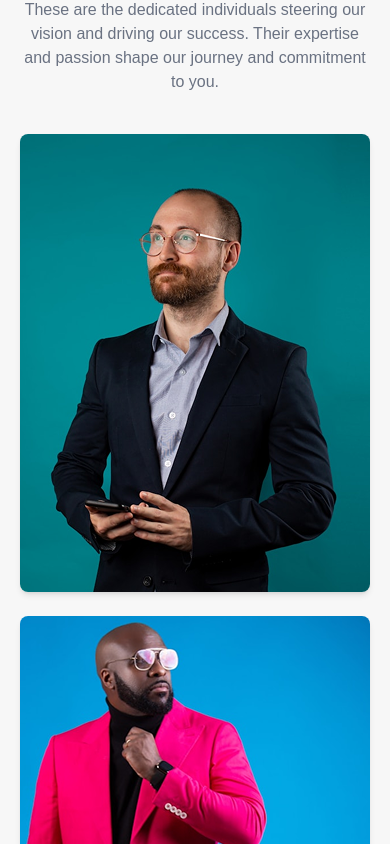
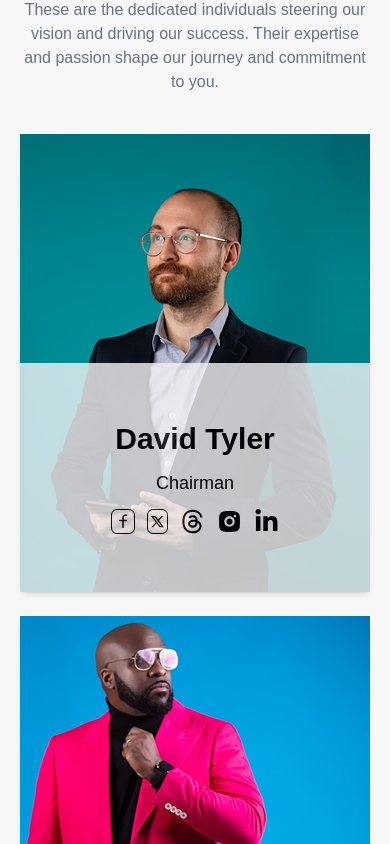
Before and after one commit to Olorunwa-web/Fmgc-Client, a React (Vite) app: page /about in a window 390 px wide. Shown: the part 3260-4104 px from the top of the page. Built offline with nearby package versions, Linux system fonts and the light colour scheme; a web font is replaced by a local one.

Commit message:
latest fixes:Aboutpage : about cards,footer: subscribe button and back to top,contactpage: image padding on mobile

```diff
--- a/src/Components/Footer.jsx
+++ b/src/Components/Footer.jsx
@@ -13,19 +13,31 @@ import axios from "axios";
 
 const Footer = () => {
     const [email, setEmail] = useState("");
+     const [error, setError] = useState("");
+     const [loading, setLoading] = useState(false);
 
     const handleSubmit = async (e) => {
       e.preventDefault();
+      setError("");
+      setLoading(true);
       try {
-        await axios.post(
+        const res = await axios.post(
           "https://it-project-server.onrender.com/api/subscribe",
           { email }
         );
-        alert("Subscribed successfully!");
-        setEmail("");
+
+        if (res.status === 200) {
+          // alert("Subscribed successfully!");
+          setEmail("");
+        } else {
+          throw new Error("Unexpected response status");
+        }
       } catch (err) {
-        console.error(err);
+        console.error("Subscription error:", err);
+        setError("Subscription failed. Please try again.");
         alert("Subscription failed.");
+      } finally {
+        setLoading(false);
       }
     };
     return (
@@ -52,11 +64,15 @@ const Footer = () => {
                     <div className="absolute top-[11px] right-[4%] lg:top-[15px] md:right-[4%] lg:right-[3%]">
                       <button
                         type="submit"
-                        className="bg-[#D41C1C] w-[110px] rounded-[6px] text-[15px] text-white font-medium leading-[28px] h-[40px]"
+                        disabled={loading}
+                        className={`bg-[#D41C1C] w-[110px] rounded-[6px] text-[15px] text-white font-medium leading-[28px] h-[40px] ${
+                          loading ? "opacity-50 cursor-not-allowed" : ""
+                        }`}
                       >
-                        Submit
+                        {loading ? "Submitting..." : "Submit"}
                       </button>
                     </div>
+                    {error && <p className="text-red-500 text-sm">{error}</p>}
                   </form>
                   <p className="pt-3 text-[16px] text-white font-normal leading-[28px]">
                     We treat your info responsibly unsubscribe anytime.
@@ -173,12 +189,17 @@ const Footer = () => {
                     PZ Cussons 2025. All right reserved.
                   </span>
                 </div>
-                <div className="flex items-center gap-3">
+                <button
+                  onClick={() =>
+                    window.scrollTo({ top: 0, behavior: "smooth" })
+                  }
+                  className="flex items-center gap-3 cursor-pointer"
+                >
                   <span className="text-[#FFFFFF] text-[15px] font-medium leading-[28px]">
                     Back to top
                   </span>
-                  <img src={arrowup} alt="" />
-                </div>
+                  <img src={arrowup} alt="Back to top" />
+                </button>
               </div>
             </section>
           </section>
--- a/src/Pages/About.jsx
+++ b/src/Pages/About.jsx
@@ -190,9 +190,11 @@ const About = () => {
               currentPage * leadersPerPage
             )
             .map((leader) => (
+              <div>
+
                 <div
                   key={leader.id}
-                className="group relative rounded-lg overflow-hidden shadow-md bg-white opacity-0 animate-fadeIn"
+                  className="hidden lg:flex group relative rounded-lg overflow-hidden shadow-md bg-white opacity-0 animate-fadeIn"
                 >
                   <img
                     src={leader.image}
@@ -227,6 +229,48 @@ const About = () => {
                     </div>
                   </div>
                 </div>
+
+                <div
+                  key={leader.id}
+                  className="flex lg:hidden relative rounded-lg overflow shadow-md bg-white opacity-0 animate-fadeIn"
+                >
+                  <img
+                    src={leader.image}
+                    alt={leader.name}
+                    className="w-full h-[458px] object-cover"
+                  />
+
+                  <div className="absolute bottom-0 left-0 w-full h-1/2 bg-gray-100 opacity-80 transition-all duration-500 flex flex-col items-center justify-center p-4 text-dark">
+                    <h2 className="text-3xl font-bold">{leader.name}</h2>
+                    <p className="py-3 text-lg">{leader.position}</p>
+
+                    <div className="flex gap-3">
+                      <span className="border-1 flex items-center rounded-md px-0.5">
+                        <RiFacebookLine size={18} />
+                      </span>
+
+                      <span className="border-1 flex items-center rounded-md px-0.5">
+                        <RiTwitterXLine size={15} />
+                      </span>
+
+                      <span>
+                        <FaThreads size={25} />
+                      </span>
+
+                      <span className="text-black-900">
+                        <RiInstagramFill size={25} />
+                      </span>
+
+                      <span>
+                        <FaLinkedinIn size={25} />
+                      </span>
+                    </div>
+                  </div>
+                </div>
+
+
+
+              </div>
             ))}
         </div>
 
@@ -255,7 +299,7 @@ const About = () => {
           </button>
         </div>
       </section>
-      <Prefooter/>
+      <Prefooter />
     </div>
   );
 };
--- a/src/Pages/Contact.jsx
+++ b/src/Pages/Contact.jsx
@@ -122,7 +122,7 @@ const Contact = () => {
             </h1>
             <p className="text-lg">PZ will like to connect with you</p>
           </div>
-          <div className="mt-10 lg:-mt-15 lg:ml-10">
+          <div className="mt-8 lg:-mt-15 lg:ml-10">
             <img
               src={image}
               alt="Contact Icons"
```
Lines whose indentation alone changed are shown as unchanged.
